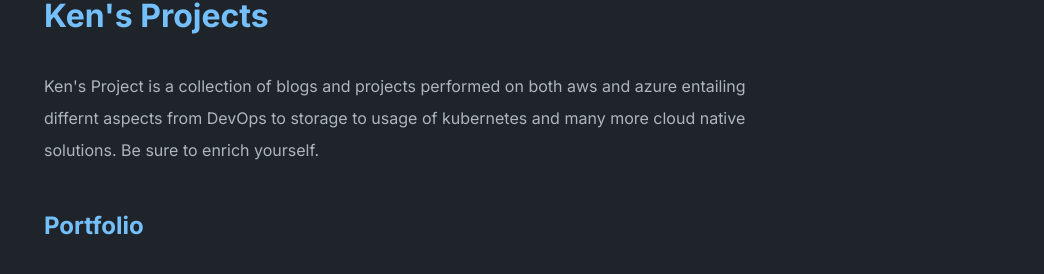
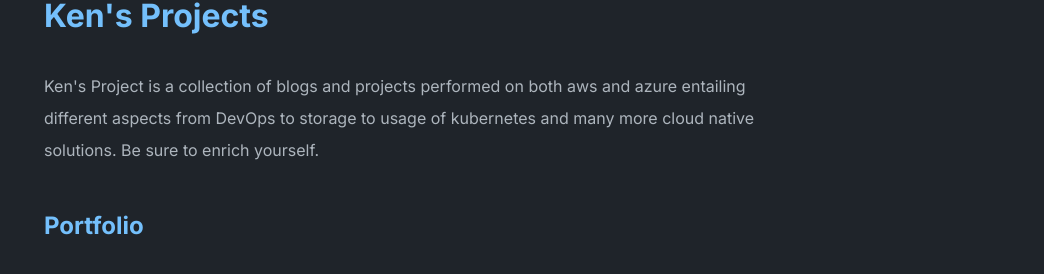
Before and after one commit to KennedyNjuguna/kennedynjuguna.github.io, a Jekyll site: the page built from index.md, in a window 1280 px wide. Shown: the part 163-437 px from the top of the page, without its empty margins (236-1280 px from the left). Built offline with Jekyll 4.4.1, drawn with Linux system fonts in a browser that asks for light colours.

Commit message:
Update _config.yml

```diff
--- a/_config.yml
+++ b/_config.yml
@@ -2,7 +2,7 @@ title: Ken's Projects
 author: Kennedy Njuguna
 url: https://kennedynjuguna.github.io # root address of the site
 description: > # description of the site (multiple lines allowed)
-  Ken's Project is a collection of blogs and projects performed on both aws and azure entailing differnt aspects from DevOps to storage to usage of kubernetes and many more cloud native solutions. Be sure to enrich yourself.
+  Ken's Project is a collection of blogs and projects performed on both aws and azure entailing different aspects from DevOps to storage to usage of kubernetes and many more cloud native solutions. Be sure to enrich yourself.
 permalink: /:slug
 
 favicon: "./logo.png" # relative path to site's favicon
```
